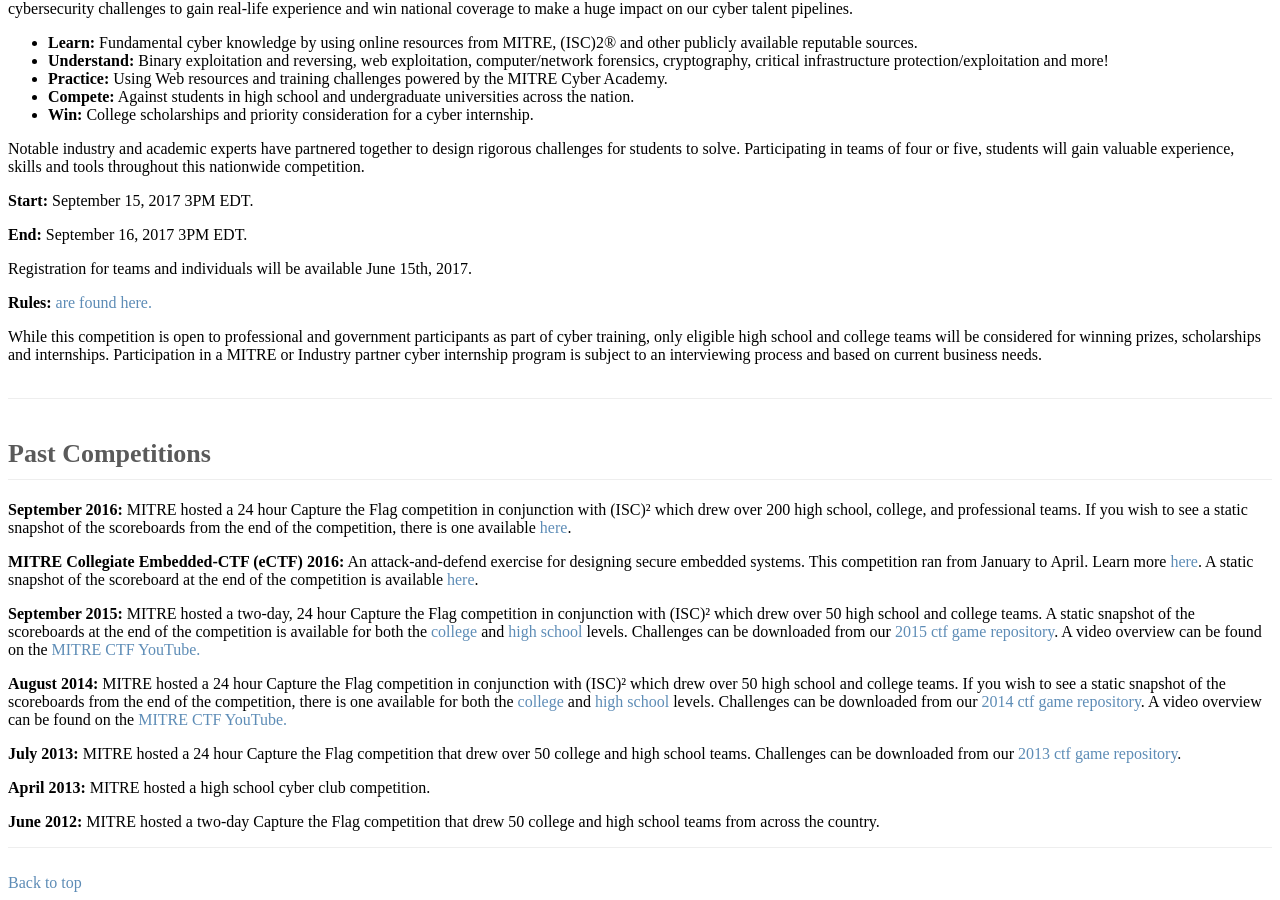
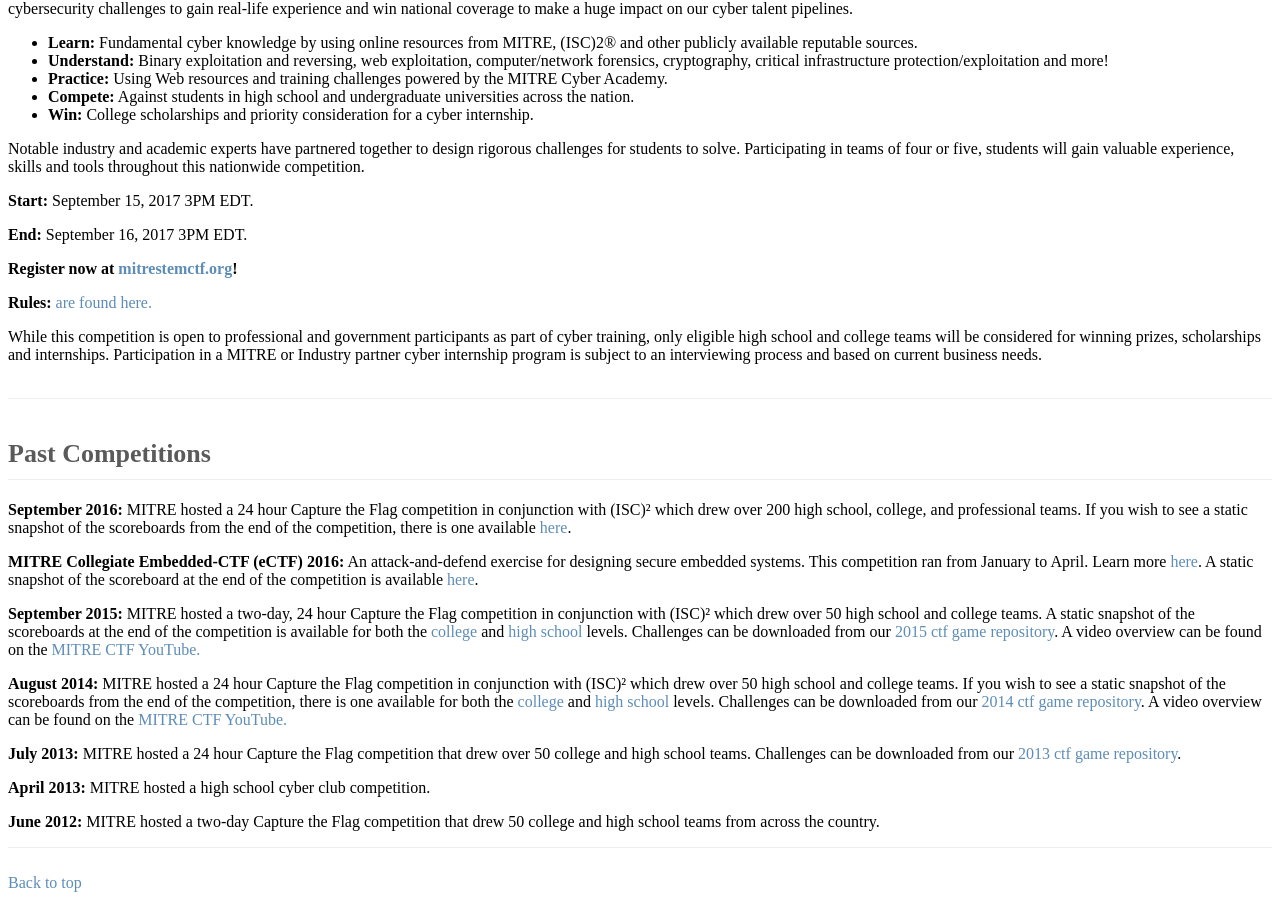
Before and after one commit to mitre-cyber-academy/mitre-cyber-academy.github.io, a Jekyll site: the page built from competitions/index.html, in a window 1280 px wide and 900 px high, scrolled down 972 px. Built offline with Jekyll 4.4.1, drawn with Linux system fonts in a browser that asks for light colours; nearby versions of some CDN libraries; library files that are not in the unit come from our copies; a script that is not in the unit is left out.

Commit message:
Open registration

```diff
--- a/competitions/index.html
+++ b/competitions/index.html
@@ -58,7 +58,7 @@ redirect_from:
         <p><strong>Start:</strong> September 15, 2017 3PM EDT.</p>
         <p><strong>End:</strong> September 16, 2017 3PM EDT.</p>
 
-        <p>Registration for teams and individuals will be available June 15th, 2017.</p>
+        <p><strong>Register now at <a href="https://mitrestemctf.org">mitrestemctf.org</a>!</strong></p>
 
         <p><strong>Rules:</strong> <a href="rules/index.html">are found here.</a></p>
 
```
